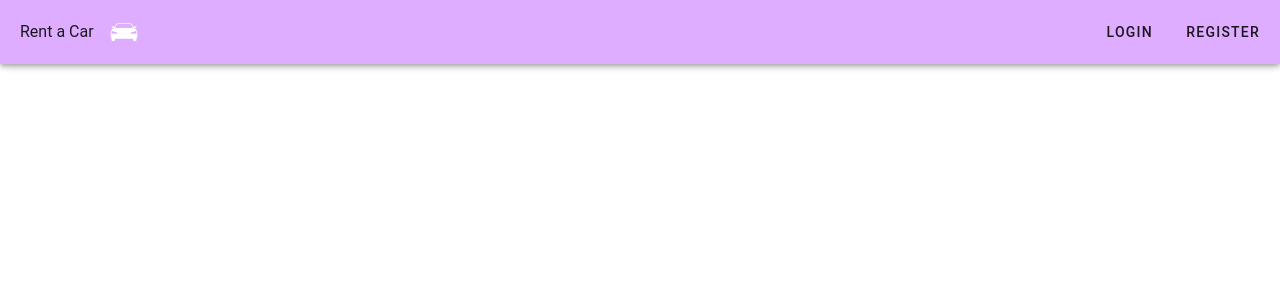
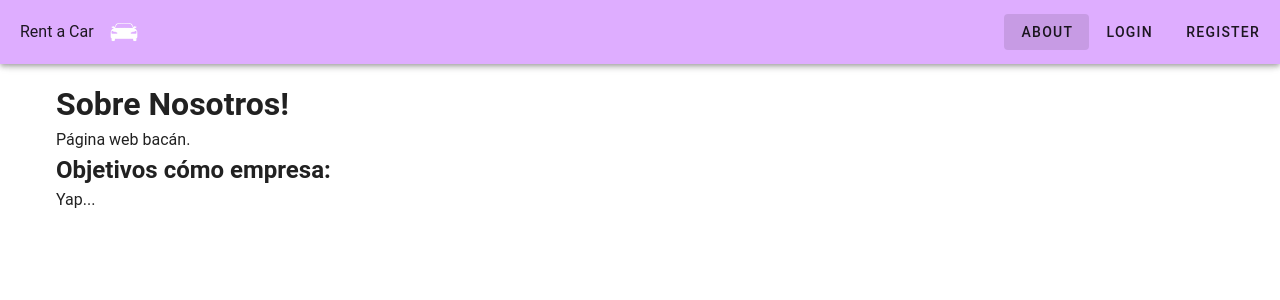
Before and after one commit to solarc3/fingeso-rent-a-car, a Vue app in the folder frontend/: page /about in a window 1280 px wide. Shown: the top 300 px of the page. Built offline with nearby package versions, Linux system fonts and the light colour scheme.

Commit message:
Iniciado About page, se pudo resolver con routing. Related to #4

```diff
--- a/frontend/src/components/AppBar.vue
+++ b/frontend/src/components/AppBar.vue
@@ -17,12 +17,19 @@
       </a>
     </div>
     <v-spacer />
+
+    <!-- Pseudo routing?? No se la verdad, pero funciona -->
+    <v-btn to="/about">
+      About
+    </v-btn>
+
     <v-btn
       outlined
       @click="showLoginForm"
     >
       Login
     </v-btn>
+
     <v-btn
       outlined
       @click="showRegisterForm"
@@ -33,6 +40,9 @@
 </template>
 
 <script setup>
+
+import router from "@/router/index.js";
+
 const emit = defineEmits(['showLogin', 'showRegister', 'goHome']);
 
 const showLoginForm = () => {
--- /dev/null
+++ b/frontend/src/pages/About.vue
@@ -0,0 +1,17 @@
+<template>
+  <v-container>
+    <h1> Sobre Nosotros! </h1>
+
+    <p> Página web bacán. </p>
+
+    <h2> Objetivos cómo empresa: </h2>
+
+    <p> Yap... </p>
+  </v-container>
+</template>
+
+<script>
+export default {
+
+};
+</script>
--- a/frontend/src/router/index.js
+++ b/frontend/src/router/index.js
@@ -17,6 +17,14 @@ const routes = [
     meta: {
       layout: 'default'
     }
+  },
+  {
+    path: '/about',
+    name: 'About',
+    component: () => import('@/pages/About.vue'),
+    meta: {
+      layout: 'default'
+      }
   }
 ]
 
```
